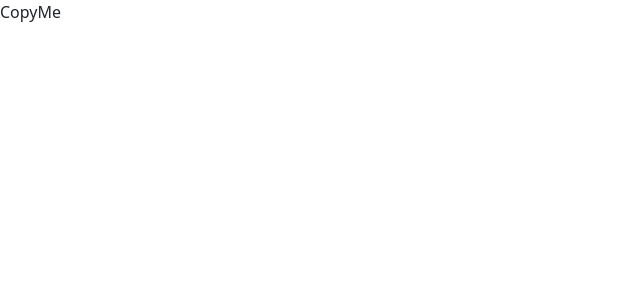
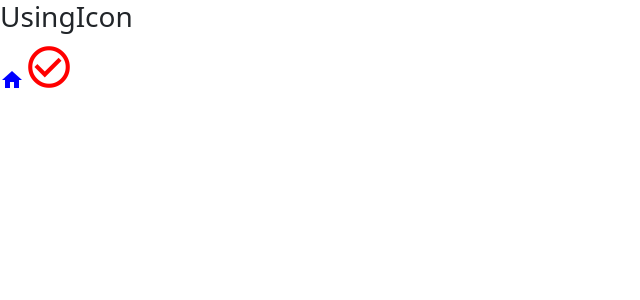
Before and after one commit to sggameopensource/sg-game-programming-next-project-2023-spring, a Next.js app: page /ch03/ch03_1/UsingIcon in a window 1280 px wide. Shown: the top 300 px of the page, without its empty margins (0-640 px from the left). Built offline with nearby package versions, Linux system fonts and the light colour scheme.

Commit message:
Node.js 패키지 방식으로 아이콘 사용하기(~143p)

```diff
--- a/package.json
+++ b/package.json
@@ -9,6 +9,7 @@
     "lint": "next lint"
   },
   "dependencies": {
+    "@fontsource/material-icons": "^4.5.4",
     "@types/node": "18.15.11",
     "@types/react": "18.0.31",
     "@types/react-dom": "18.0.11",
--- /dev/null
+++ b/src/components/Icon.tsx
@@ -0,0 +1,10 @@
+import type { FC } from "react";
+
+export type IconProps = {
+  name: string;
+  style?: React.CSSProperties;
+}
+
+export const Icon: FC<IconProps> = ({name, style}) => {
+  return <span className="material-icons" style={style}>{name}</span>
+}
--- /dev/null
+++ b/src/components/index.ts
@@ -0,0 +1 @@
+export * from './Icon'
--- a/src/pages/_app.tsx
+++ b/src/pages/_app.tsx
@@ -1,6 +1,7 @@
 import '@/styles/globals.css'
 import type { AppProps } from 'next/app'
 import 'bootstrap/dist/css/bootstrap.css'
+import '@fontsource/material-icons'
 
 export default function App({ Component, pageProps }: AppProps) {
   return <Component {...pageProps} />
--- a/src/pages/ch03/ch03_1/UsingIcon.tsx
+++ b/src/pages/ch03/ch03_1/UsingIcon.tsx
@@ -1,3 +1,11 @@
+import { Icon } from "@/components";
+
 export default function UsingIcon() {
-  return <div>CopyMe</div>;
+  return (
+    <div>
+      <h3>UsingIcon</h3>
+      <Icon name="home" style={{color: 'blue'}}/>
+      <Icon name="check_circle_outline" style={{fontSize: '50px', color: 'red'}}/>
+    </div>
+  )
 }
--- a/src/styles/globals.css
+++ b/src/styles/globals.css
@@ -1,4 +1,4 @@
-@import url('https://fonts.googleapis.com/icon?family=Material+Icons');
+/* @import url('https://fonts.googleapis.com/icon?family=Material+Icons'); */
 
 .material-icons {
   font-family: 'Material Icons';
```
Also changed, not shown: 1 other file (tests, documents, lock files or other folders).
